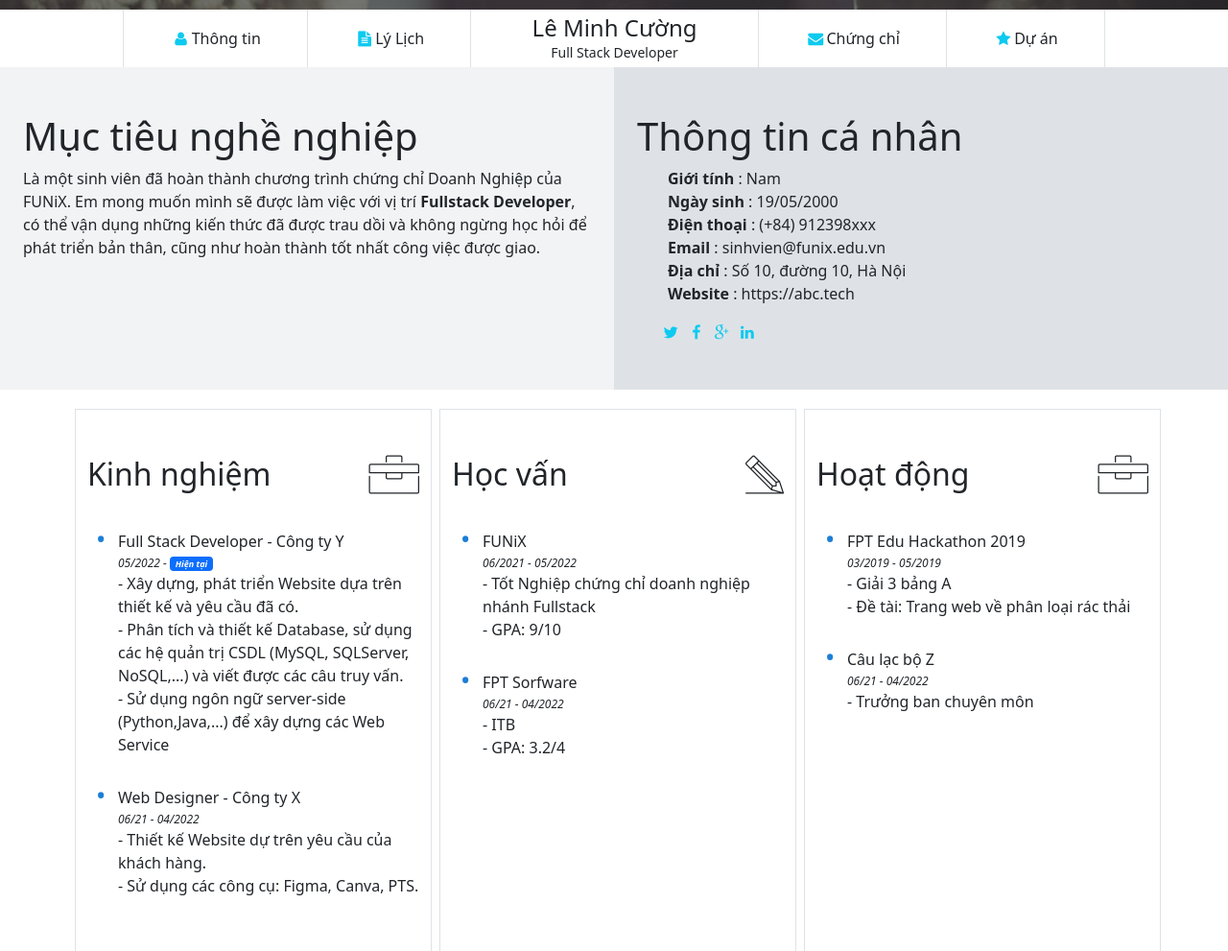
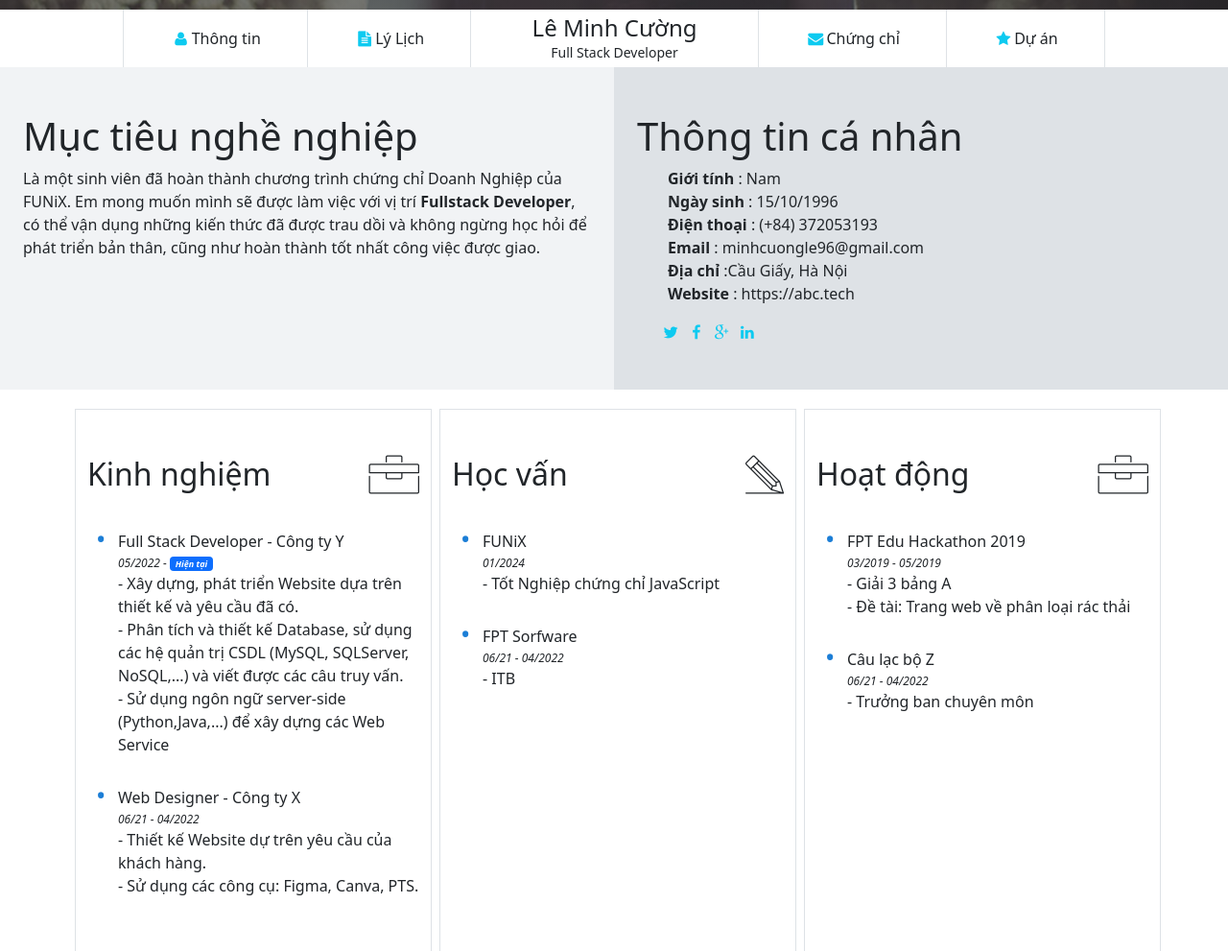
Before and after one commit to lmcuong96/DigtalCV, a plain HTML site: page index.html in a window 1280 px wide. Shown: the part 390-1381 px from the top of the page at 96% size. Drawn offline with nearby package versions, Linux system fonts and the light colour scheme.

Commit message:
Update index.html

```diff
--- a/index.html
+++ b/index.html
@@ -70,10 +70,10 @@
 				<h1 class="section-title">Thông tin cá nhân</h1>
 				<ul class="mt-40  ">
 					<li><span class="fw-bold">Giới tính</span> : Nam</li>
-					<li><span class="fw-bold">Ngày sinh</span> : 19/05/2000</li>
-					<li><span class="fw-bold">Điện thoại</span> : (+84) 912398xxx</li>
-					<li><span class="fw-bold">Email</span> : sinhvien@funix.edu.vn</li>
-					<li><span class="fw-bold">Địa chỉ</span> : Số 10, đường 10, Hà Nội</li>
+					<li><span class="fw-bold">Ngày sinh</span> : 15/10/1996</li>
+					<li><span class="fw-bold">Điện thoại</span> : (+84) 372053193</li>
+					<li><span class="fw-bold">Email</span> : minhcuongle96@gmail.com</li>
+					<li><span class="fw-bold">Địa chỉ</span> :Cầu Giấy, Hà Nội</li>
 					<li><span class="fw-bold">Website</span> : https://abc.tech</li>
 				</ul>
 				<div class="icon px-4">
@@ -122,14 +122,12 @@
 					<div class="job-text">
 						<ul>
 							<li class="mt-4">FUNiX
-								<p class="fst-italic fs-12">06/2021 - 05/2022 </p>
-								<p>- Tốt Nghiệp chứng chỉ doanh nghiệp nhánh Fullstack</p>
-								<p>- GPA: 9/10</p>
+								<p class="fst-italic fs-12">01/2024</p>
+								<p>- Tốt Nghiệp chứng chỉ JavaScript</p>
 							</li>
 							<li class="mt-4">FPT Sorfware
 								<p class="fst-italic fs-12">06/21 - 04/2022</p>
 								<p>- ITB </p>
-								<p>- GPA: 3.2/4</p>
 							</li>
 						</ul>
 					</div>
```
